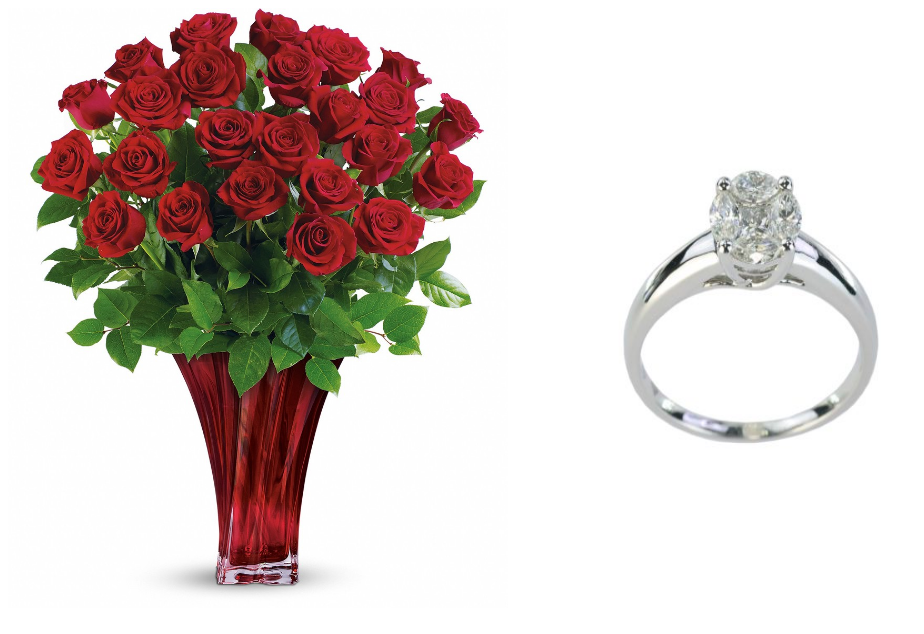
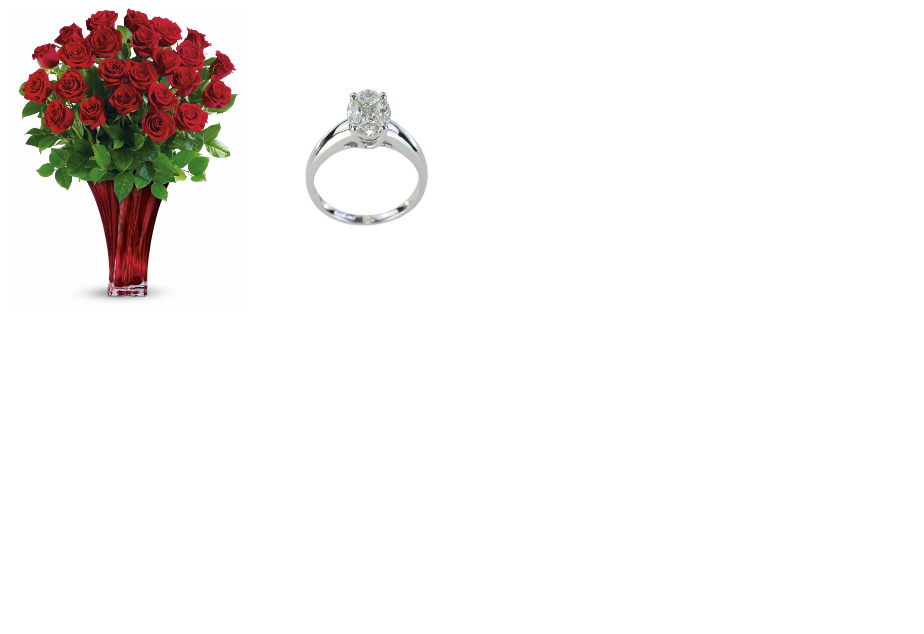
Before and after one commit to largebananapants/largebananapants.github.io, a plain HTML site: page index.html in a window 1280 px wide. Shown: the whole page, without its empty margins (0-924 px from the left). Drawn offline with Linux system fonts and the light colour scheme.

Commit message:
Update index.html

```diff
--- a/index.html
+++ b/index.html
@@ -5,8 +5,8 @@
 </head>
 <body>
 
-<img src="roseboquet.jpg" alt="Rose Bouquet" style="width:500px;height:600px;">
-<img src="diamondring.jpg" alt="Diamond Ring" style="width:500px;height:600px;">
+<img src="roseboquet.jpg" alt="Rose Bouquet" style="width:240px;height:300px;">
+<img src="diamondring.jpg" alt="Diamond Ring" style="width:240px;height:300px;">
 
 </body>
 </html>
```
